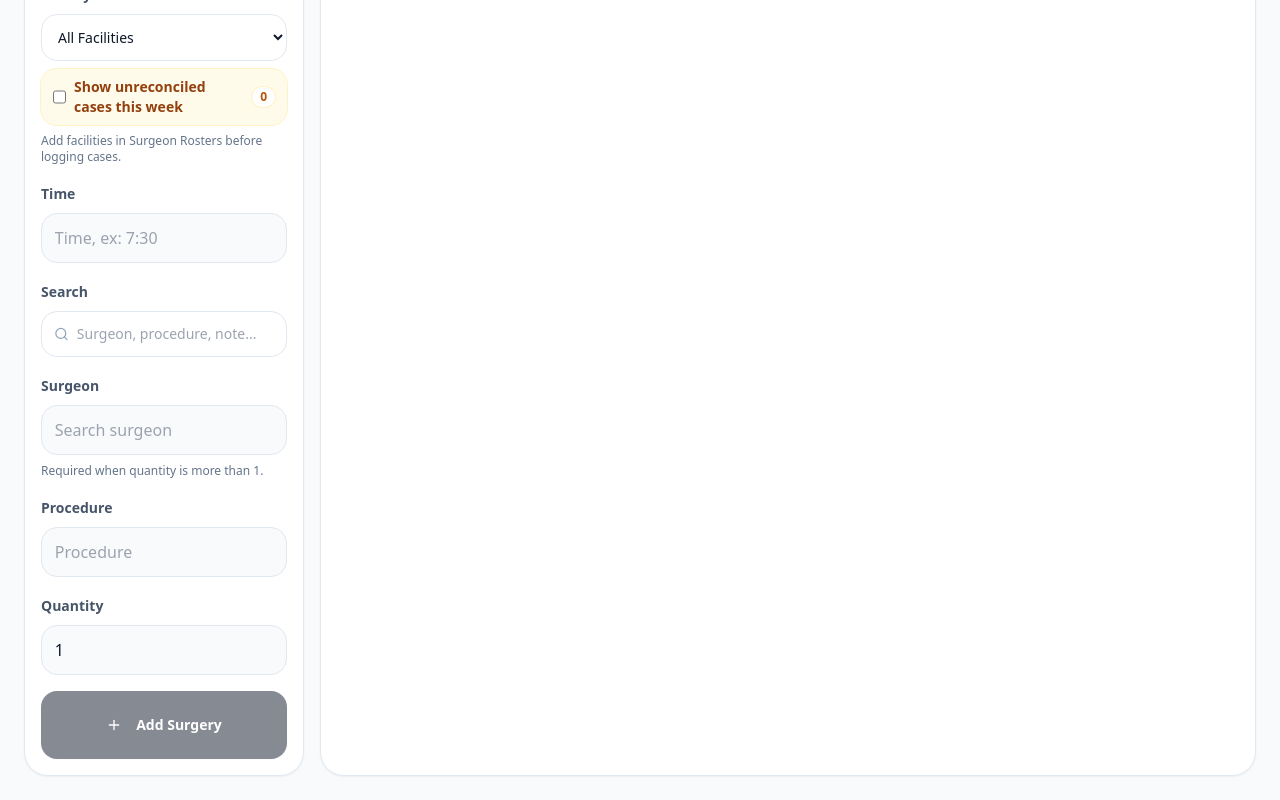
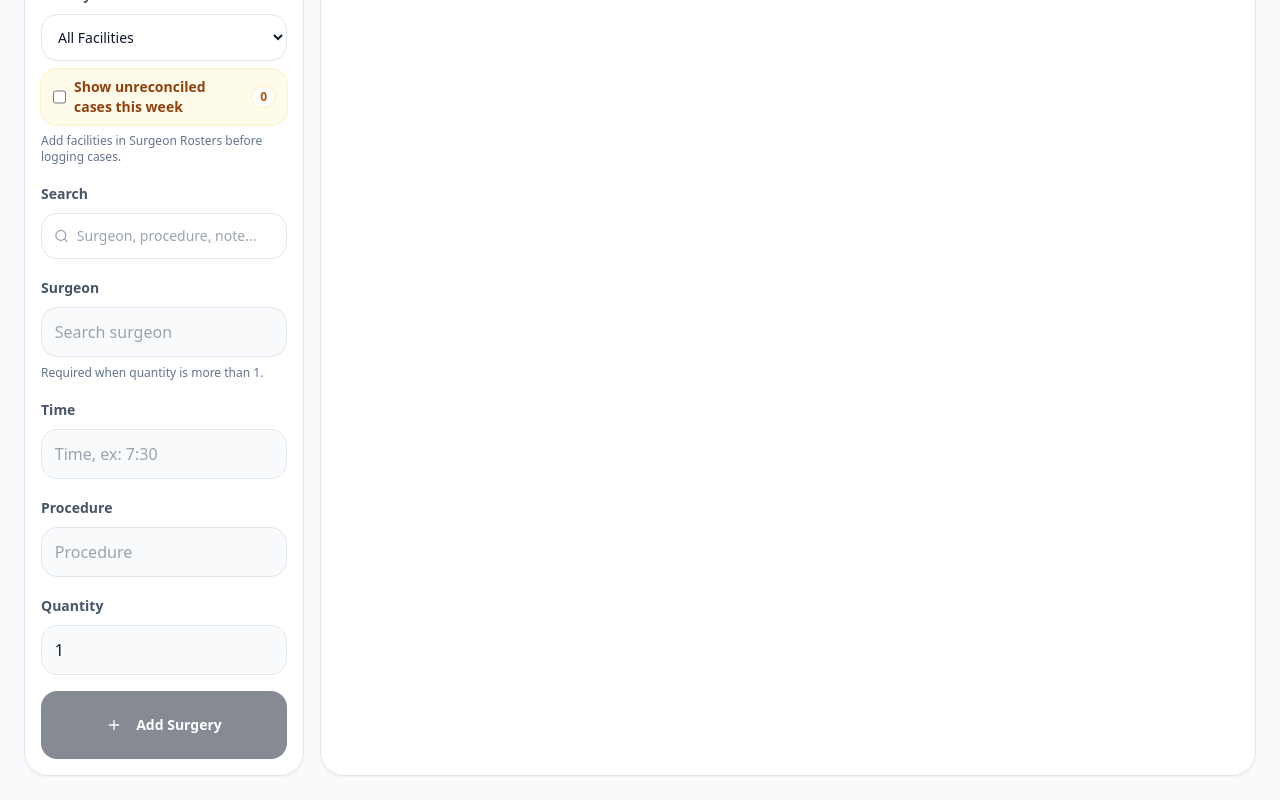
Before and after one commit to FBS9/or-planner, a React (Vite) app: page / in a window 1280 px wide. Shown: the part 1017-1817 px from the top of the page. Built offline with nearby package versions, Linux system fonts and the light colour scheme.

Commit message:
Update App.jsx

```diff
--- a/src/App.jsx
+++ b/src/App.jsx
@@ -1269,17 +1269,6 @@ export default function ORPlannerApp() {
 
               <div className={`${addCasePanelClass} space-y-4`}>
                 <div className="space-y-2">
-                  <label className="text-sm font-semibold text-slate-600">Time</label>
-                  <input
-                    value={caseTemplateTime}
-                    onChange={(e) => setCaseTemplateTime(e.target.value)}
-                    onKeyDown={(e) => { if (e.key === "Enter") selectFacilityAndMoveToSurgeon(selectedFacility); }}
-                    placeholder="Time, ex: 7:30"
-                    className="input"
-                  />
-                </div>
-
-                <div className="space-y-2">
                   <label className="text-sm font-semibold text-slate-600">Search</label>
                   <div className="flex items-center rounded-2xl border border-slate-200 bg-white px-3">
                     <Search className="h-4 w-4 text-slate-400" />
@@ -1326,6 +1315,17 @@ export default function ORPlannerApp() {
                     ))}
                   </datalist>
                   <p className="text-xs text-slate-500">Required when quantity is more than 1.</p>
+                </div>
+
+                <div className="space-y-2">
+                  <label className="text-sm font-semibold text-slate-600">Time</label>
+                  <input
+                    value={caseTemplateTime}
+                    onChange={(e) => setCaseTemplateTime(e.target.value)}
+                    onKeyDown={(e) => { if (e.key === "Enter") procedureInputRef.current?.focus?.(); }}
+                    placeholder="Time, ex: 7:30"
+                    className="input"
+                  />
                 </div>
 
                 <div className="space-y-2">
```
